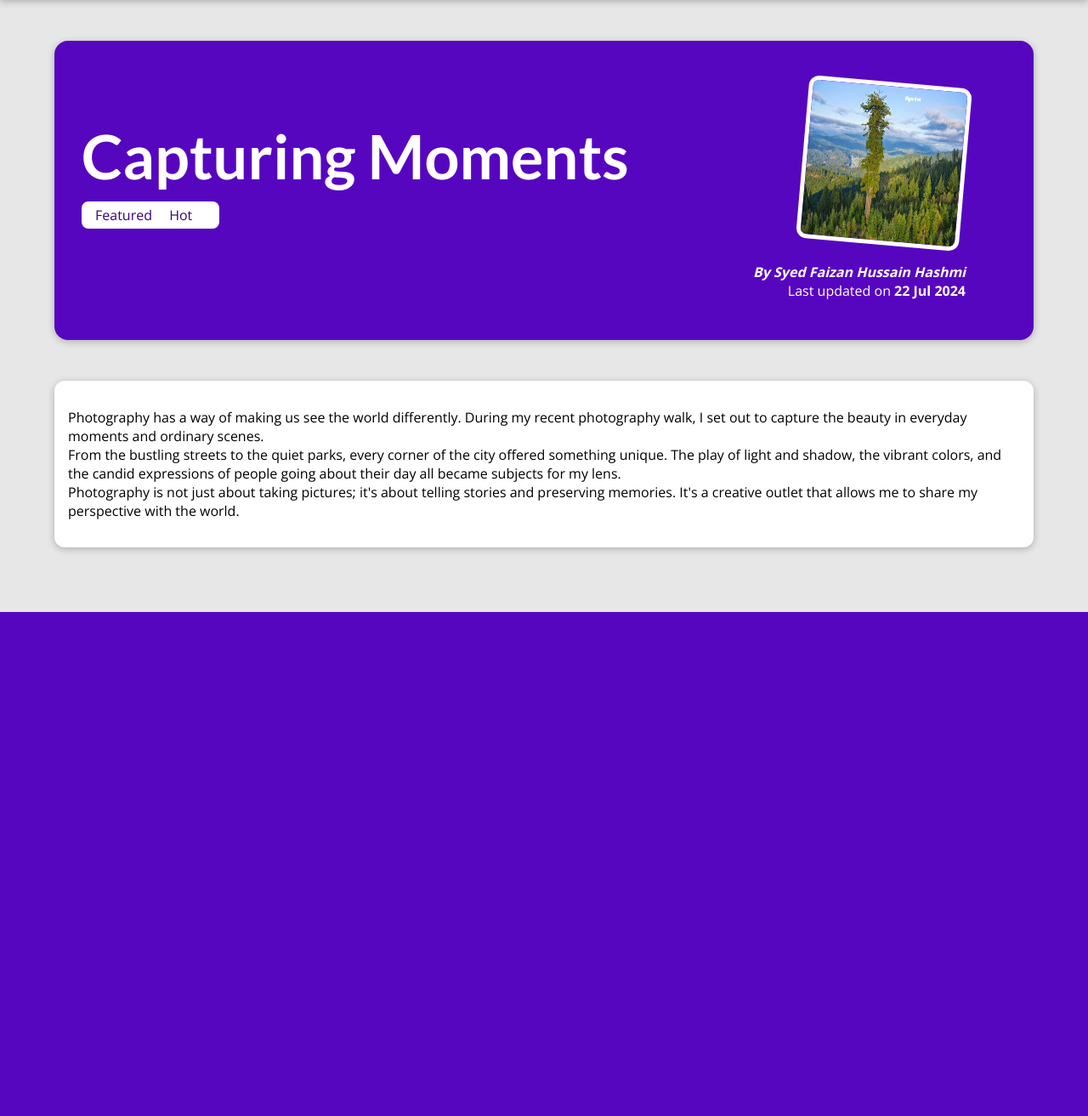
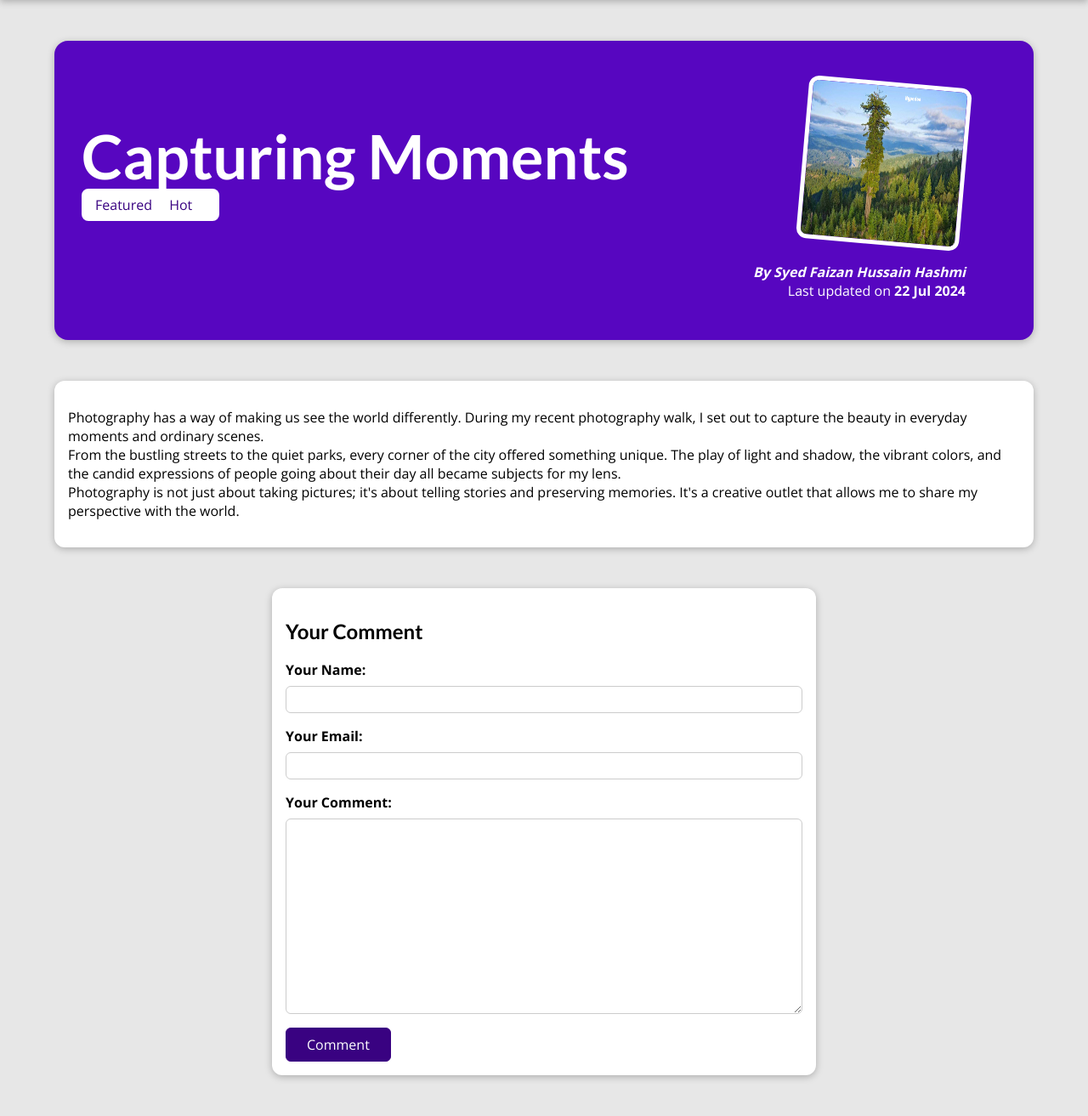
Before and after one commit to syedfaaiz88/Django-Maximilian, a Django app: a page that uses blog/templates/blog/post-detail.html in a window 1280 px wide. Shown: the part 80-1393 px from the top of the page at 85% size. Before the commit the page ends 800 px from the top, so only its background shows below. Run offline with Django 5.2, Linux system fonts and the light colour scheme; data comes from the database, SQL or seed files in the repository; both versions use the stored data as it was after the commit.

Commit message:
Add Comment Form

```diff
--- /dev/null
+++ b/blog/forms.py
@@ -0,0 +1,13 @@
+from django import forms
+from .models import Comment
+
+
+class CommentForm(forms.ModelForm):
+    class Meta():
+        model = Comment
+        exclude = ["post"]
+        labels = {
+            "user_name": "Your Name",
+            "user_email": "Your Email",
+            "text": "Your Comment"
+        }
--- a/blog/static/blog/post-detail.css
+++ b/blog/static/blog/post-detail.css
@@ -22,7 +22,7 @@ body {
 #summary h2 {
   color: white;
   font-size: 4.5rem;
-    margin-bottom: 1rem;
+  margin-bottom: 0.25rem;
 }
 
 #summary article {
@@ -48,13 +48,32 @@ body {
   font-weight: bold;
 }
 
+#summary a {
+  color: white;
+  text-decoration: none;
+}
+
 #summary time {
   font-weight: bold;
 }
 
-  #summary a {
+#read-later {
+  margin: 2rem 0;
+}
+
+#read-later button {
+  background-color: transparent;
+  border: 1px solid white;
+  padding: 0.5rem 2rem;
+  font: inherit;
   color: white;
-    text-decoration: none;
+  cursor: pointer;
+}
+
+#read-later button:hover,
+#read-later button:active {
+  background-color: white;
+  color: #390281;
 }
 
 main {
@@ -70,7 +89,116 @@ body {
 .tag {
   background-color: white;
   color: #390281;
-    padding: 0.3rem 1rem;
+  padding: 0.5rem 1rem;
   border-radius: 8px;
-    gap: 1rem;
 }
+
+#comment-form {
+  margin: 3rem auto;
+  width: 90%;
+  max-width: 40rem;
+  border-radius: 12px;
+  background-color: white;
+  box-shadow: 0 2px 8px rgba(0, 0, 0, 0.25);
+  padding: 1rem;
+}
+
+#comment-form button {
+  font: inherit;
+  background-color: #390281;
+  color: white;
+  border: 1px solid #390281;
+  padding: 0.5rem 1.5rem;
+  border-radius: 6px;
+  cursor: pointer;
+}
+
+#comment-form button:hover,
+#comment-form button:active {
+  background-color: #4f0ba7;
+  border-color: #4f0ba7;
+}
+
+.form-control {
+  margin-bottom: 1rem;
+}
+
+.form-control label {
+  font-weight: bold;
+  margin-bottom: 0.5rem;
+  display: block;
+}
+
+.form-control input,
+.form-control textarea {
+  display: block;
+  width: 100%;
+  font: inherit;
+  padding: 0.25rem;
+  border-radius: 6px;
+  border: 1px solid #ccc;
+}
+
+.errorlist {
+  list-style: none;
+  margin: 0.5rem 0;
+  padding: 0;
+  color: #d6000b;
+}
+
+.invalid label {
+  color: #d6000b;
+}
+
+.invalid input,
+.invalid textarea {
+  border-color: #d6000b;
+  background-color: #ffe6e7;
+}
+
+#alert {
+  margin: 8rem auto 3rem auto;
+  border: 1px solid #d6000b;
+  background-color: #ffe6e7;
+  padding: 1rem;
+  width: 90%;
+  max-width: 40rem;
+}
+
+#alert a {
+  text-decoration: none;
+  border: 1px solid #d6000b;
+  background-color: #d6000b;
+  color: white;
+  padding: 0.25rem 1.5rem;
+  border-radius: 6px;
+}
+
+#comments {
+  margin: 3rem auto;
+  width: 90%;
+  max-width: 60rem;
+  border-radius: 12px;
+  background-color: white;
+  box-shadow: 0 2px 8px rgba(0, 0, 0, 0.25);
+  padding: 1rem 2rem;
+}
+
+#comments ul {
+  list-style: none;
+  margin: 0;
+  padding: 0;
+}
+
+#comments li {
+  margin-bottom: 1rem;
+  border-bottom: 2px solid #ccc;
+}
+
+#comments li:last-of-type {
+  border-bottom: none;
+}
+
+#comments h2 {
+  color: #464646;
+}
--- a/blog/templates/blog/post-detail.html
+++ b/blog/templates/blog/post-detail.html
@@ -10,6 +10,13 @@
 {% endblock css_files %}
 
 {% block content %}
+{% if comment_form.errors %}
+  <div id="alert">
+    <h2>Saving the Comment Failed!</h2>
+    <p>Please Check the comment form below the post and fix your errors.</p>
+    <a href="#comment-form">Fix</a>
+  </div>
+{% endif %}
 <section id="summary">
   <h2>{{ post.title }}</h2>
   <div>
@@ -27,4 +34,20 @@
 <main>
   {{ post.content|linebreaks }}
 </main>
+
+<div id="comment-form">
+  <h2>Your Comment</h2>
+  <form action="{% url "post-detail-page" post.slug %}" method="POST">
+    {% csrf_token %}
+    {% for field in comment_form %}
+    <div class="form-control {% if field.errors %}invalid{% endif %}">
+      {{field.label_tag}}
+      {{field}}
+      {{field.errors}}
+    </div>
+    {% endfor %}
+
+    <button>Comment</button>
+  </form>
+</div>
 {% endblock content %}
--- a/blog/views.py
+++ b/blog/views.py
@@ -1,9 +1,12 @@
 from typing import Any
 from django.db.models.query import QuerySet
-from django.shortcuts import render, get_object_or_404
+from django.shortcuts import render
+from django.http import HttpResponseRedirect
+from django.urls import reverse
 from .models import Post
 from django.views.generic import ListView, DetailView
-
+from django.views import View
+from .forms import CommentForm
 # Create your views here.
 
 
@@ -26,11 +29,28 @@ class PostsView(ListView):
     ordering = ["-date"]
 
 
-class PostDetailView(DetailView):
-    model = Post
-    template_name = "blog/post-detail.html"
+class PostDetailView(View):
+    def get(self, request, slug):
+        post = Post.objects.get(slug=slug)
+        context = {
+            "post": post,
+            "tags": post.tags.all(),
+            "comment_form": CommentForm()
+        }
+        return render(request, "blog/post-detail.html", context)
 
-    def get_context_data(self, **kwargs):
-        context = super().get_context_data(**kwargs)
-        context["tags"] = self.object.tags.all()
-        return context
+    def post(self, request, slug):
+        comment_form = CommentForm(request.POST)
+        post = Post.objects.get(slug=slug)
+        if comment_form.is_valid():
+            comment = comment_form.save(commit=False)
+            comment.post = post
+            comment.save()
+            return HttpResponseRedirect(reverse("post-detail-page", args=[slug]))
+        post = Post.objects.get(slug=slug)
+        context = {
+            "post": post,
+            "tags": post.tags.all(),
+            "comment_form": comment_form
+        }
+        return render(request, "blog/post-detail.html", context)
```
Also changed, not shown: db.sqlite3. Lines whose indentation alone changed are shown as unchanged.
